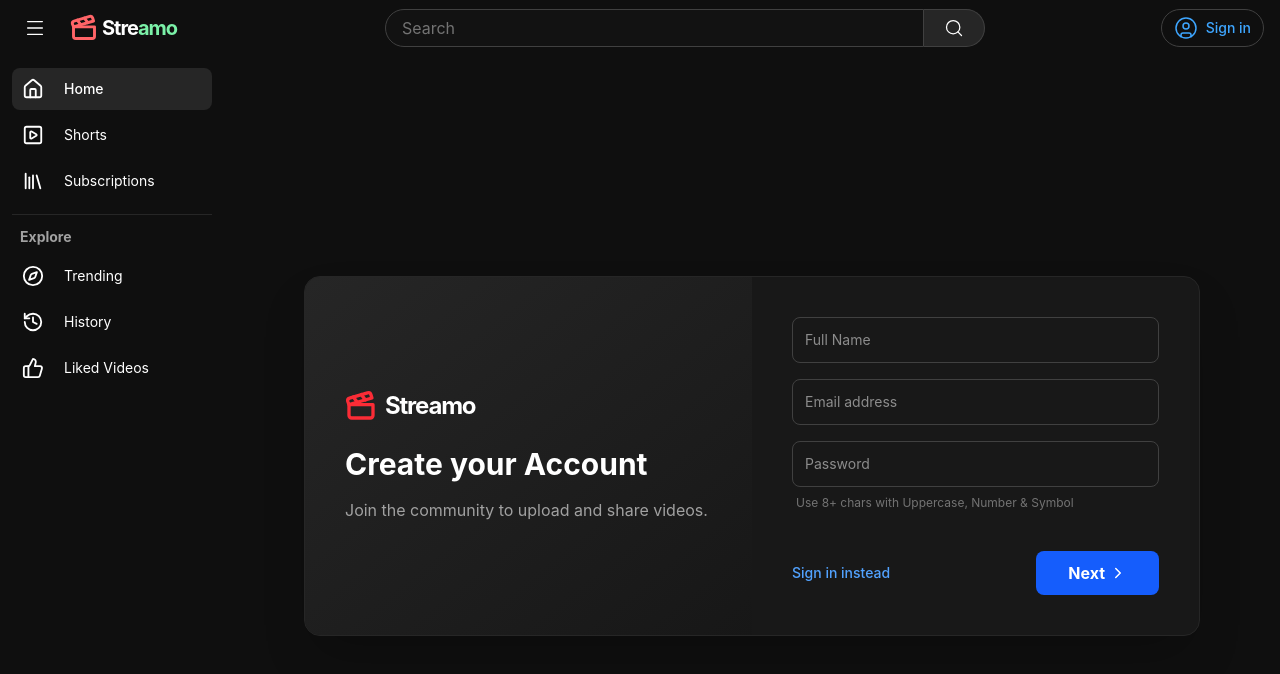
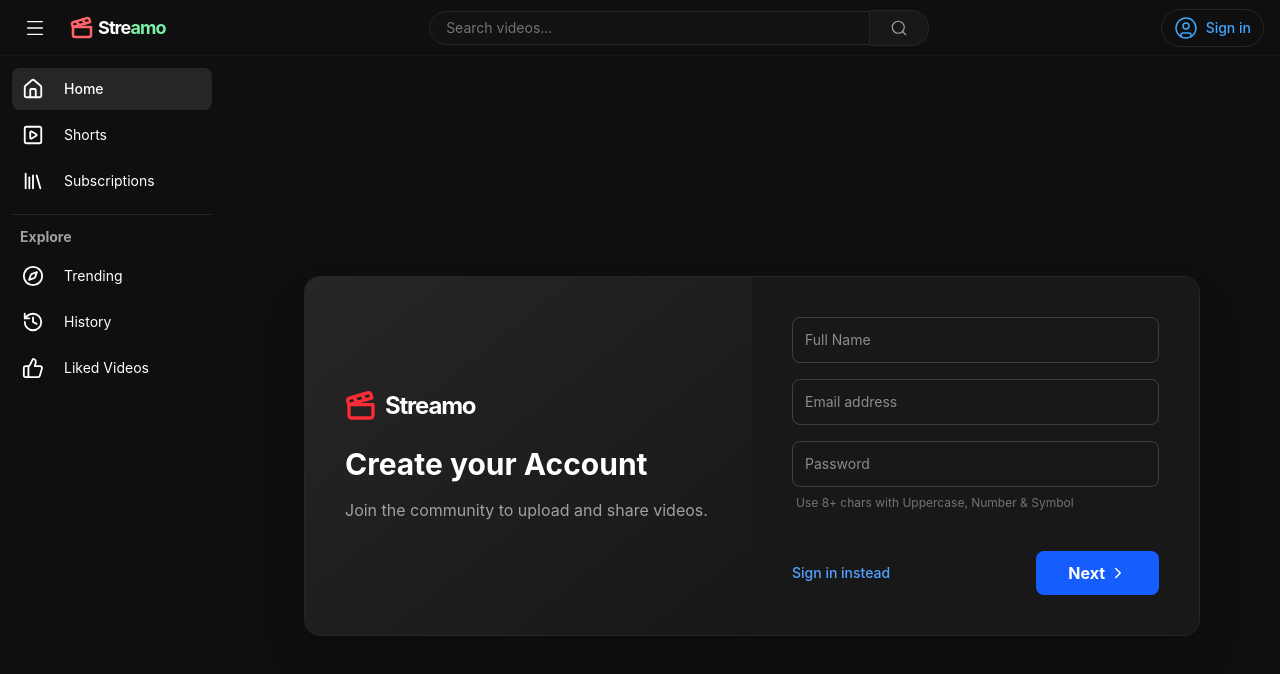
Before and after one commit to WilliamMark1963/Streamo, a React (Vite) app in the folder streamo-client/: page /register in a window 1280 px wide. Shown: the top 674 px of the page. Built offline with nearby package versions, Linux system fonts and the light colour scheme.

Commit message:
At frontend, made searchbar functional

```diff
--- a/streamo-client/src/Components/Header.jsx
+++ b/streamo-client/src/Components/Header.jsx
@@ -1,6 +1,6 @@
 import React, { useState, useRef, useEffect } from 'react';
-import { Menu, Search, UserCircle, Video, Bell, LogOut, User as UserIcon, PlusCircle, Clapperboard } from 'lucide-react';
-import { Link, useNavigate } from 'react-router-dom'; // 🔴 Added useNavigate
+import { Menu, Search, UserCircle, Video, Bell, LogOut, User as UserIcon, PlusCircle, Clapperboard, X } from 'lucide-react';
+import { Link, useNavigate, useLocation } from 'react-router-dom';
 import { useDispatch, useSelector } from 'react-redux';
 import { toggleMenu } from '../utils/menuSlice';
 import { removeUser } from '../utils/userSlice';
@@ -8,10 +8,20 @@ import { motion, AnimatePresence } from 'framer-motion';
 
 function Header() {
     const [isMenuOpen, setIsMenuOpen] = useState(false);
+    const [searchQuery, setSearchQuery] = useState('');
+
     const user = useSelector((store) => store.user.userData);
     const dispatch = useDispatch();
-    const navigate = useNavigate(); // 🔴 Hook for navigation control
+    const navigate = useNavigate();
+    const location = useLocation();
     const menuRef = useRef(null);
+
+    // Sync input box text if the user clears or modifies search context via alternate paths
+    useEffect(() => {
+        const params = new URLSearchParams(location.search);
+        const q = params.get('q');
+        if (!q) setSearchQuery('');
+    }, [location.search]);
 
     // Close menu when clicking outside
     useEffect(() => {
@@ -24,77 +34,98 @@ function Header() {
         return () => document.removeEventListener('mousedown', handleClickOutside);
     }, []);
 
-    // 🔴 Master Sign Out Process
+    // Handle Search Submission
+    const handleSearchSubmit = (e) => {
+        e.preventDefault();
+        if (searchQuery.trim()) {
+            navigate(`/?q=${encodeURIComponent(searchQuery.trim())}`);
+        } else {
+            navigate('/');
+        }
+    };
+
+    // Clear search manually
+    const clearSearch = () => {
+        setSearchQuery('');
+        navigate('/');
+    };
+
     const handleSignOut = () => {
         setIsMenuOpen(false);
-
-        // 1. Wipe client storage values
         localStorage.removeItem('user');
         localStorage.removeItem('channel');
-
-        // 2. Clear out global Redux state slice
         dispatch(removeUser());
-
-        // 3. Immediately kick the layout context to home page
         navigate('/');
     };
 
     return (
-        <nav className='flex justify-between items-center px-4 h-14 bg-[#0f0f0f] text-white sticky top-0 z-50'>
+        <nav className='flex justify-between items-center px-4 h-14 bg-[#0f0f0f] text-white sticky top-0 z-50 border-b border-neutral-900'>
 
-            {/* Left Section */}
             {/* Left Section */}
             <div className='flex items-center gap-4'>
                 <button
-        className='p-2 hover:bg-neutral-800 rounded-full transition-colors flex items-center justify-center text-white'
+                    className='p-2 hover:bg-neutral-800 rounded-full transition-colors flex items-center justify-center text-white cursor-pointer'
                     onClick={() => dispatch(toggleMenu())}
                     aria-label="Toggle Menu"
                 >
-        {/* 🍔 Lucide Hamburger Menu Icon */}
                     <Menu size={22} strokeWidth={1.5} />
                 </button>
                 <Link to="/" className='flex items-center gap-1'>
-        <Clapperboard size={28} strokeWidth={2.5} className="text-red-400" />
-        <div className='flex items-center'>
-            <span className='font-bold text-xl tracking-tighter'>Stre</span>
-            <span className='font-bold text-xl tracking-tighter text-green-300'>amo</span>
+                    <Clapperboard size={24} strokeWidth={2.5} className="text-red-400" />
+                    <div className='flex items-center select-none'>
+                        <span className='font-bold text-lg tracking-tighter'>Stre</span>
+                        <span className='font-bold text-lg tracking-tighter text-green-300'>amo</span>
                     </div>
                 </Link>
             </div>
 
-            {/* Center Section */}
-            <div className='flex-grow max-w-[600px] hidden sm:flex items-center ml-10'>
-                <div className='flex w-full bg-[#121212] border border-neutral-700 rounded-l-full px-4 py-1.5 focus-within:border-blue-500'>
-                    <input type="text" placeholder="Search" className='bg-transparent border-none outline-none w-full text-white placeholder-neutral-500' />
+            {/* Center Section - Functional Search Engine layout */}
+            <form onSubmit={handleSearchSubmit} className='flex-grow max-w-[500px] hidden sm:flex items-center ml-10'>
+                <div className='flex w-full bg-[#121212] border border-neutral-800 rounded-l-full px-4 py-1.5 focus-within:border-blue-500 relative items-center'>
+                    <input
+                        type="text"
+                        placeholder="Search videos..."
+                        value={searchQuery}
+                        onChange={(e) => setSearchQuery(e.target.value)}
+                        className='bg-transparent border-none outline-none w-full text-sm text-white placeholder-neutral-500 pr-6'
+                    />
+                    {searchQuery && (
+                        <button
+                            type="button"
+                            onClick={clearSearch}
+                            className="absolute right-3 text-neutral-500 hover:text-white cursor-pointer"
+                        >
+                            <X size={14} />
+                        </button>
+                    )}
                 </div>
-                <button className='bg-neutral-800 border border-l-0 border-neutral-700 rounded-r-full px-5 py-2 hover:bg-neutral-700'>
-                    <Search size={20} strokeWidth={1.5} />
+                <button type="submit" className='bg-neutral-900 border border-l-0 border-neutral-800 rounded-r-full px-5 py-2 hover:bg-neutral-800 text-neutral-400 hover:text-white cursor-pointer transition-colors'>
+                    <Search size={18} strokeWidth={1.5} />
                 </button>
-            </div>
+            </form>
 
             {/* Right Section */}
             <div className='flex items-center gap-3 relative' ref={menuRef}>
                 {user ? (
                     <>
-                        <button className='p-2 hover:bg-neutral-800 rounded-full hidden md:block'>
+                        <button className='p-2 hover:bg-neutral-800 rounded-full hidden md:block text-neutral-300 hover:text-white cursor-pointer'>
                             <Video size={22} strokeWidth={1.5} />
                         </button>
-                        <button className='p-2 hover:bg-neutral-800 rounded-full hidden md:block mr-2'>
+                        <button className='p-2 hover:bg-neutral-800 rounded-full hidden md:block mr-2 text-neutral-300 hover:text-white cursor-pointer'>
                             <Bell size={22} strokeWidth={1.5} />
                         </button>
 
-                        {/* User Avatar Clickable Toggle (With Empty String Protection) */}
                         {user?.profilePicture ? (
                             <img
                                 src={user.profilePicture}
                                 alt="avatar"
-                                className='w-8 h-8 rounded-full border border-neutral-700 cursor-pointer hover:opacity-80 transition-opacity'
+                                className='w-8 h-8 rounded-full border border-neutral-800 cursor-pointer hover:opacity-80 transition-opacity object-cover'
                                 onClick={() => setIsMenuOpen(!isMenuOpen)}
                             />
                         ) : (
                             <div
                                 onClick={() => setIsMenuOpen(!isMenuOpen)}
-                                className="w-8 h-8 bg-blue-600 rounded-full flex items-center justify-center text-sm font-bold border border-neutral-700 cursor-pointer select-none"
+                                className="w-8 h-8 bg-blue-600 rounded-full flex items-center justify-center text-sm font-bold border border-neutral-800 cursor-pointer select-none"
                             >
                                 {user?.fullName?.charAt(0).toUpperCase() || "U"}
                             </div>
@@ -107,12 +138,11 @@ function Header() {
                                     initial={{ opacity: 0, y: 10, scale: 0.95 }}
                                     animate={{ opacity: 1, y: 0, scale: 1 }}
                                     exit={{ opacity: 0, y: 10, scale: 0.95 }}
-                                    className='absolute right-0 top-12 w-64 bg-[#282828] border border-neutral-700 rounded-xl shadow-2xl py-3 z-50'
+                                    className='absolute right-0 top-12 w-64 bg-[#1c1c1c] border border-neutral-800 rounded-xl shadow-2xl py-3 z-50'
                                 >
-                                    {/* User Info Header */}
-                                    <div className='flex items-center gap-3 px-4 pb-3 border-b border-neutral-700 mb-2'>
+                                    <div className='flex items-center gap-3 px-4 pb-3 border-b border-neutral-800 mb-2'>
                                         {user?.profilePicture ? (
-                                            <img src={user.profilePicture} className='w-10 h-10 rounded-full' alt="user" />
+                                            <img src={user.profilePicture} className='w-10 h-10 rounded-full object-cover' alt="user" />
                                         ) : (
                                             <div className="w-10 h-10 bg-blue-600 rounded-full flex items-center justify-center text-md font-bold">
                                                 {user?.fullName?.charAt(0).toUpperCase()}
@@ -124,22 +154,21 @@ function Header() {
                                         </div>
                                     </div>
 
-                                    {/* Menu Actions */}
                                     <div className='flex flex-col'>
                                         <Link
                                             to={user?.hasChannel ? `/channel/${user._id}` : "/createChannel"}
                                             onClick={() => setIsMenuOpen(false)}
-                                            className='flex items-center gap-3 px-4 py-2 hover:bg-neutral-700 transition-colors text-sm'
+                                            className='flex items-center gap-3 px-4 py-2 hover:bg-neutral-800 transition-colors text-sm text-neutral-200'
                                         >
                                             <UserIcon size={18} />
                                             {user?.hasChannel ? 'Your channel' : 'Create a channel'}
                                         </Link>
-                                        <Link to="/studio" onClick={() => setIsMenuOpen(false)} className='flex items-center gap-3 px-4 py-2 hover:bg-neutral-700 transition-colors text-sm'>
+                                        <Link to="/studio" onClick={() => setIsMenuOpen(false)} className='flex items-center gap-3 px-4 py-2 hover:bg-neutral-800 transition-colors text-sm text-neutral-200'>
                                             <PlusCircle size={18} /> Streamo Studio
                                         </Link>
                                         <button
-                                            onClick={handleSignOut} // 🔴 Linked to the new handler
-                                            className='flex items-center gap-3 px-4 py-2 hover:bg-neutral-700 transition-colors text-sm text-red-400 mt-2 border-t border-neutral-700 pt-3'
+                                            onClick={handleSignOut}
+                                            className='flex items-center gap-3 px-4 py-2 hover:bg-neutral-800 transition-colors text-sm text-red-400 mt-2 border-t border-neutral-800 pt-3 text-left cursor-pointer'
                                         >
                                             <LogOut size={18} /> Sign out
                                         </button>
@@ -150,7 +179,7 @@ function Header() {
                     </>
                 ) : (
                     <Link to="/signin">
-                        <button className='flex items-center gap-2 text-[#3ea6ff] border border-neutral-700 px-3 py-1.5 rounded-full hover:bg-[#263850] transition-all font-medium text-sm ml-2'>
+                        <button className='flex items-center gap-2 text-[#3ea6ff] border border-neutral-800 px-3 py-1.5 rounded-full hover:bg-[#263850]/50 transition-all font-medium text-sm ml-2 cursor-pointer'>
                             <UserCircle size={24} strokeWidth={1.5} />
                             Sign in
                         </button>
--- a/streamo-client/src/Components/Home.jsx
+++ b/streamo-client/src/Components/Home.jsx
@@ -1,6 +1,6 @@
 import React, { useEffect, useState } from 'react';
-import { Link } from 'react-router-dom';
-import { Loader2, Play } from 'lucide-react';
+import { Link, useLocation } from 'react-router-dom';
+import { Loader2, Play, SearchX } from 'lucide-react';
 import API from '../utils/APIintercept';
 
 function Home() {
@@ -9,10 +9,11 @@ function Home() {
     const [loading, setLoading] = useState(true);
     const [activeFilter, setActiveFilter] = useState("All");
 
-    // Static placeholder filter categories
+    const location = useLocation();
+    const backendBase = "http://localhost:5000";
     const categories = ["All", "Tech", "Music", "Gaming", "Cooking", "Web Development", "Podcasts"];
 
-    // Fetch the open public video pool
+    // Fetch original media stream collection
     useEffect(() => {
         const fetchHomeFeed = async () => {
             try {
@@ -20,7 +21,6 @@ function Home() {
                 const response = await API.get('/video/all-videos');
                 const videoData = response.data.videos || [];
                 setVideos(videoData);
-                setFilteredVideos(videoData); // Initial view displays everything
             } catch (error) {
                 console.error("Error pulling public feed resources:", error);
             } finally {
@@ -30,17 +30,33 @@ function Home() {
         fetchHomeFeed();
     }, []);
 
-    // Filter processing simulation handler
-const handleFilterClick = (category) => {
-    setActiveFilter(category);
-    if (category === "All") {
-        setFilteredVideos(videos); // Show everything
-    } else {
-        //  Accurate property lookup instead of fuzzy string guessing!
-        const filtered = videos.filter(video => video.category === category);
-        setFilteredVideos(filtered);
-    }
-};
+    // Combine Category Filtering AND URL Search Input Operations combined
+    useEffect(() => {
+        const searchParams = new URLSearchParams(location.search);
+        const searchQuery = searchParams.get('q')?.toLowerCase() || "";
+
+        let result = videos;
+
+        // 1. Process category constraint checks
+        if (activeFilter !== "All") {
+            result = result.filter(video => video.category === activeFilter);
+        }
+
+        // 2. Process fuzzy search query title matches
+        if (searchQuery) {
+            result = result.filter(video =>
+                video.title?.toLowerCase().includes(searchQuery) ||
+                video.channel?.name?.toLowerCase().includes(searchQuery) ||
+                video.description?.toLowerCase().includes(searchQuery)
+            );
+        }
+
+        setFilteredVideos(result);
+    }, [videos, activeFilter, location.search]);
+
+    const handleFilterClick = (category) => {
+        setActiveFilter(category);
+    };
 
     if (loading) {
         return (
@@ -50,8 +66,6 @@ const handleFilterClick = (category) => {
             </div>
         );
     }
-
-    const backendBase = "http://localhost:5000";
 
     return (
         <div className="w-full min-h-screen bg-[#0f0f0f] text-white px-4 md:px-12 py-6">
@@ -75,12 +89,15 @@ const handleFilterClick = (category) => {
 
             {/* Empty State Layout Fallback */}
             {filteredVideos.length === 0 ? (
-                <div className="w-full py-20 text-center border border-dashed border-neutral-900 rounded-2xl bg-[#161616]/20">
+                <div className="w-full py-20 flex flex-col items-center justify-center text-center border border-dashed border-neutral-800 rounded-2xl bg-[#161616]/20">
+                    <SearchX className="text-neutral-600 mb-3" size={40} />
                     <p className="text-sm font-semibold text-neutral-400">No matching streaming tracks indexed</p>
-                    <p className="text-xs text-neutral-600 mt-0.5">Try selecting a different filter segment chip above to refresh your viewport canvas.</p>
+                    <p className="text-xs text-neutral-600 mt-0.5 max-w-xs">
+                        We couldn't find anything matching your exact filter setup. Try checking your spelling or clearing active category tags.
+                    </p>
                 </div>
             ) : (
-                /* 2. MAIN RESPONSIVE YOUTUBE-STYLE VIDEO GRID DECK */
+                /* 2. MAIN RESPONSIVE VIDEO GRID DECK */
                 <div className="grid grid-cols-1 sm:grid-cols-2 md:grid-cols-3 lg:grid-cols-4 gap-x-4 gap-y-8 animate-fadeIn">
                     {filteredVideos.map((video) => {
                         const fullThumbnail = video.thumbnailUrl?.startsWith('http') ? video.thumbnailUrl : `${backendBase}${video.thumbnailUrl}`;
@@ -89,7 +106,7 @@ const handleFilterClick = (category) => {
                             <Link
                                 key={video._id}
                                 to={`/watch/${video._id}`}
-                                state={{ videoData: video }} // 👈 Shares the state directly to your VideoPlayerPage
+                                state={{ videoData: video }}
                                 className="group flex flex-col gap-3 cursor-pointer"
                             >
                                 {/* Thumbnail Frame container */}
@@ -109,7 +126,6 @@ const handleFilterClick = (category) => {
 
                                 {/* Channel Info Strip and Metadata Header */}
                                 <div className="flex gap-3 px-1">
-                                    {/* Channel Profile Avatar Circle */}
                                     <div className="w-9 h-9 bg-neutral-800 border border-neutral-900 rounded-full shrink-0 overflow-hidden flex items-center justify-center text-xs font-black uppercase tracking-wider text-neutral-300">
                                         {video.channel?.avatar ? (
                                             <img src={video.channel.avatar?.startsWith('http') ? video.channel.avatar : `${backendBase}${video.channel.avatar}`} alt="" className="w-full h-full object-cover" />
@@ -118,7 +134,6 @@ const handleFilterClick = (category) => {
                                         )}
                                     </div>
 
-                                    {/* Information Frame */}
                                     <div className="space-y-0.5 min-w-0">
                                         <h4 className="text-sm font-bold text-neutral-100 line-clamp-2 leading-snug tracking-tight group-hover:text-blue-400 transition-colors">
                                             {video.title}
```
Lines whose indentation alone changed are shown as unchanged.
